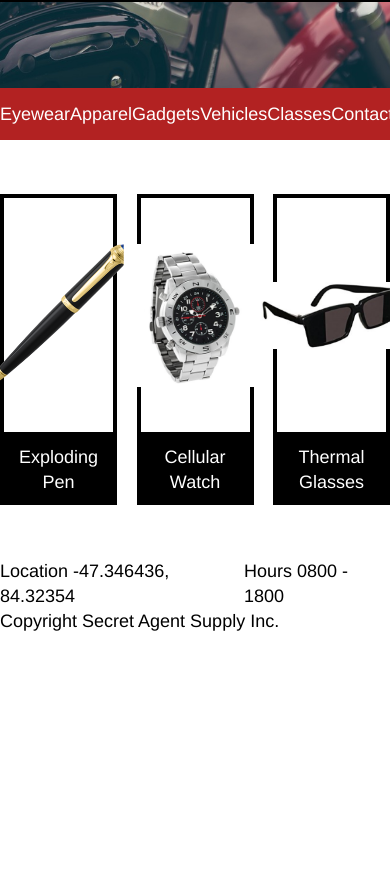
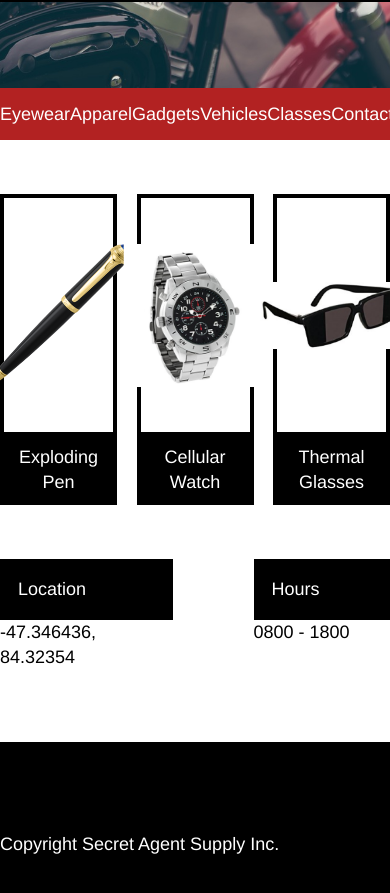
Before and after one commit to johnosorio182/Secretagent, a plain HTML site: page index.html in a window 390 px wide. Shown: the part 413-1306 px from the top of the page. Before the commit the page ends 1047 px from the top, so only its background shows below. Drawn offline with Linux system fonts and the light colour scheme.

Commit message:
Website ready without media queries

```diff
--- a/index.html
+++ b/index.html
@@ -75,7 +75,9 @@
     </div>
     <!--footer-->
     <footer>
-      <p>Copyright Secret Agent Supply Inc.</p>
+      <div class="container">
+        <p>Copyright Secret Agent Supply Inc.</p>
+      </div>
     </footer>
   </body>
 </html>
--- a/resources/css/style.css
+++ b/resources/css/style.css
@@ -80,7 +80,6 @@ nav ul {
   display: flex;
   justify-content: space-between;
   margin: 3em 0 0 0;
-
 }
 
 .product {
@@ -100,13 +99,39 @@ nav ul {
   max-width: 8em;
 }
 
-
-
 .description {
   display: block;
   background-color: black;
   color: white;
   text-align: center;
   padding: 0.5em;
+}
 
+.business-info {
+  display: flex;
+  justify-content: space-between;
+  margin: 3em 0 0 0;
 }
+
+.info {
+  width: 35%;
+}
+
+.title {
+  background-color: black;
+  width: 100%;
+  color: white;
+  display: flex;
+  padding: 1em 1em;
+}
+
+footer {
+  margin-top: 4em;
+  padding: 5em 0;
+  background-color: black;
+  color: white;
+}
+
+p {
+  position: relative;
+}
```
